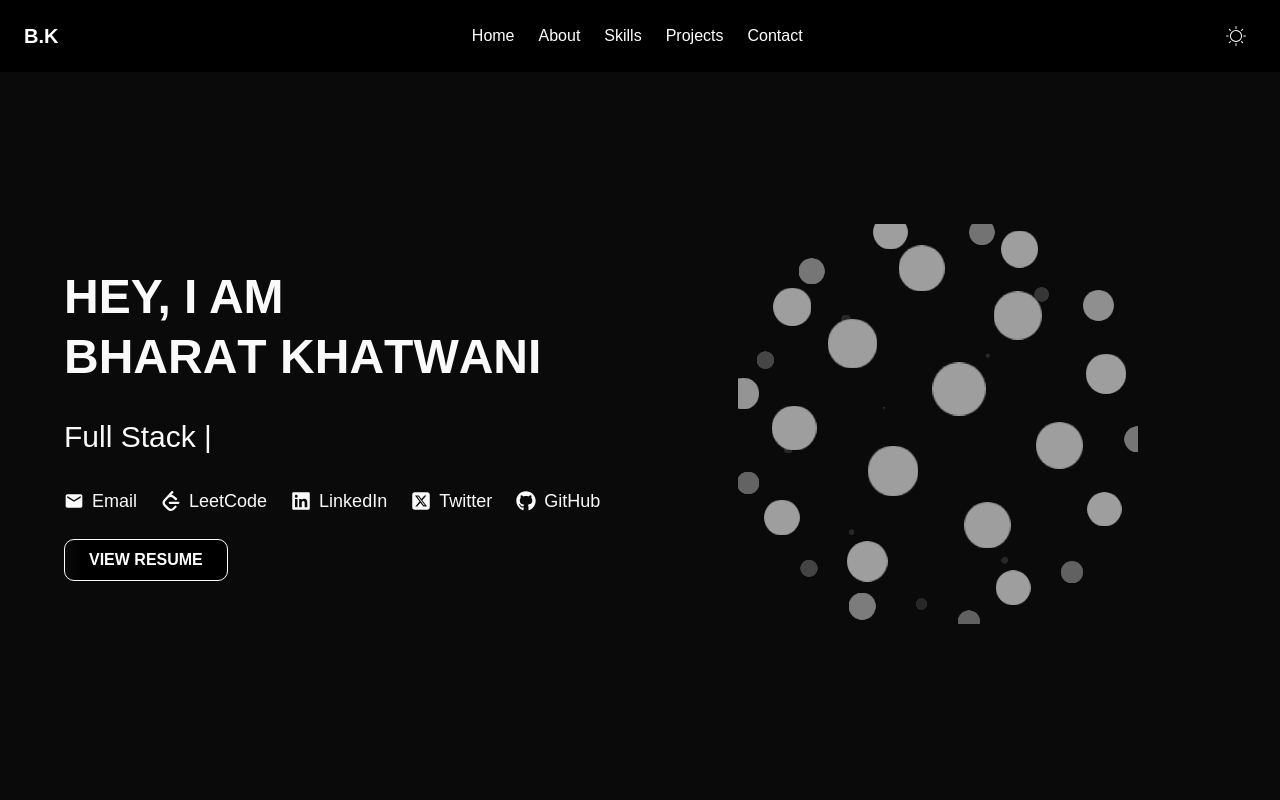
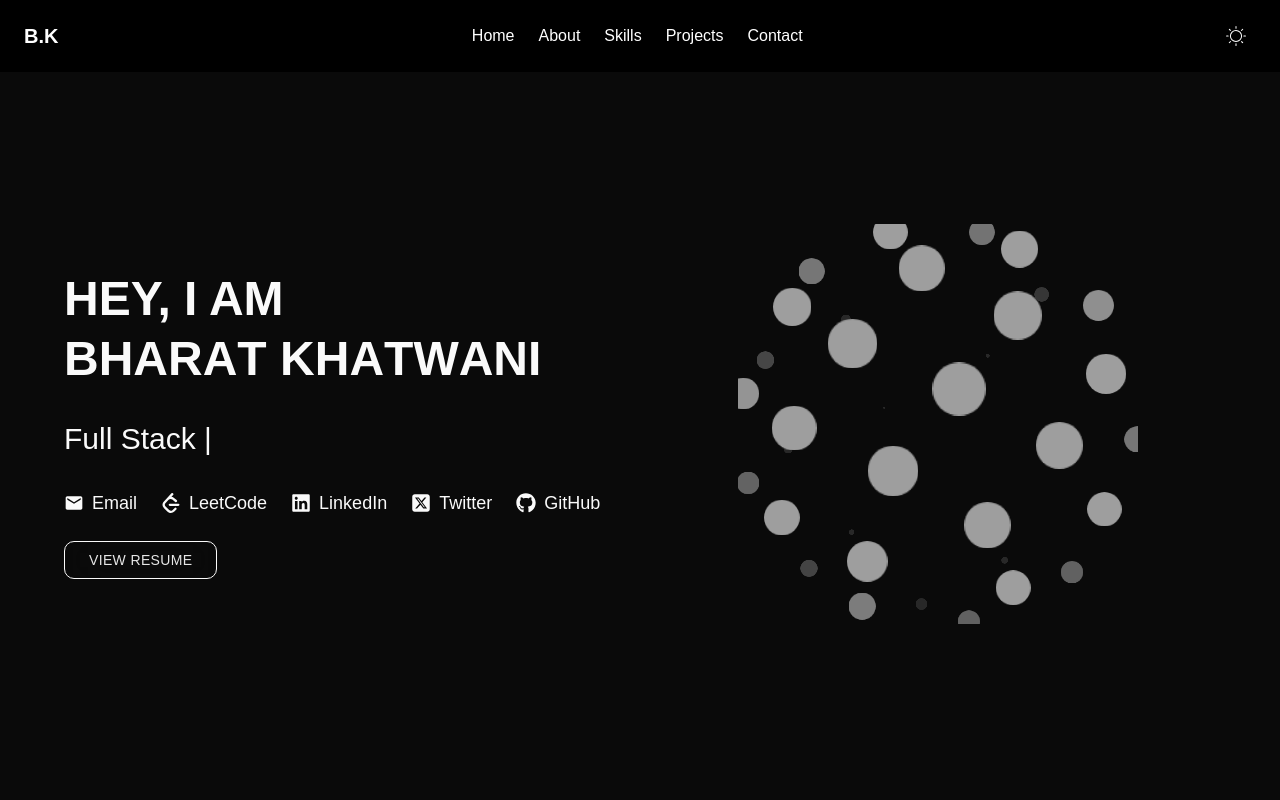
Before and after one commit to BharatKhatwani/NEW-Portfolio, a Next.js app: page / in a window 1280 px wide. Shown: the top 800 px of the page. Built offline with nearby package versions, Linux system fonts and the light colour scheme.

Commit message:
'fixed: all build error'

```diff
--- a/src/app/page.tsx
+++ b/src/app/page.tsx
@@ -1,4 +1,4 @@
-import Image from "next/image";
+
 import Home from "@/components/Home";
 
 
--- a/src/components/Contact.tsx
+++ b/src/components/Contact.tsx
@@ -40,9 +40,10 @@ export default function Contact() {
       } else {
         setStatus(data.message || '❌ Submission failed.');
       }
-    } catch (error) {
-      setStatus('❌ Network error. Try again later.');
-    }
+   } catch (error) {
+  console.error(error);
+  setStatus('❌ Network error. Try again later');
+}
   };
 
   return (
@@ -62,7 +63,7 @@ export default function Contact() {
 
         <form
           onSubmit={handleSubmit}
-          className="flex flex-col gap-6 bg-white dark:bg-zinc-900 p-8 rounded-2xl shadow-xl border dark:border-white/10"
+          className="flex flex-col gap-6 bg-white dark:bg-black p-8 rounded-2xl shadow-xl border dark:border-white/10"
         >
           <div className="flex flex-col gap-2">
             <label className="text-sm font-medium">Your Name</label>
--- a/src/components/Home.tsx
+++ b/src/components/Home.tsx
@@ -2,7 +2,7 @@
 
 import { TypeAnimation } from 'react-type-animation';
 import IconCloudDemo from './magicui/Icons';
-import { RainbowButton } from './magicui/rainbow-button';
+
 import { ShinyButton } from '@/components/magicui/shiny-button';
 import { TextAnimate } from '@/components/magicui/text-animate';
 import { FaLinkedin } from "react-icons/fa";
--- a/src/components/magicui/border-beam.tsx
+++ /dev/null
@@ -1,104 +0,0 @@
-"use client";
-
-import { cn } from "/lib/utils";
-import { motion, MotionStyle, Transition } from "motion/react";
-
-interface BorderBeamProps {
-  /**
-   * The size of the border beam.
-   */
-  size?: number;
-  /**
-   * The duration of the border beam.
-   */
-  duration?: number;
-  /**
-   * The delay of the border beam.
-   */
-  delay?: number;
-  /**
-   * The color of the border beam from.
-   */
-  colorFrom?: string;
-  /**
-   * The color of the border beam to.
-   */
-  colorTo?: string;
-  /**
-   * The motion transition of the border beam.
-   */
-  transition?: Transition;
-  /**
-   * The class name of the border beam.
-   */
-  className?: string;
-  /**
-   * The style of the border beam.
-   */
-  style?: React.CSSProperties;
-  /**
-   * Whether to reverse the animation direction.
-   */
-  reverse?: boolean;
-  /**
-   * The initial offset position (0-100).
-   */
-  initialOffset?: number;
-  /**
-   * The border width of the beam.
-   */
-  borderWidth?: number;
-}
-
-export const BorderBeam = ({
-  className,
-  size = 50,
-  delay = 0,
-  duration = 6,
-  colorFrom = "#ffaa40",
-  colorTo = "#9c40ff",
-  transition,
-  style,
-  reverse = false,
-  initialOffset = 0,
-  borderWidth = 1,
-}: BorderBeamProps) => {
-  return (
-    <div
-      className="pointer-events-none absolute inset-0 rounded-[inherit] border-transparent [mask-clip:padding-box,border-box] [mask-composite:intersect] [mask-image:linear-gradient(transparent,transparent),linear-gradient(#000,#000)] border-(length:--border-beam-width)"
-      style={{
-        "--border-beam-width": `${borderWidth}px`,
-      } as React.CSSProperties}
-    >
-      <motion.div
-        className={cn(
-          "absolute aspect-square",
-          "bg-gradient-to-l from-[var(--color-from)] via-[var(--color-to)] to-transparent",
-          className,
-        )}
-        style={
-          {
-            width: size,
-            offsetPath: `rect(0 auto auto 0 round ${size}px)`,
-            "--color-from": colorFrom,
-            "--color-to": colorTo,
-            ...style,
-          } as MotionStyle
-        }
-        initial={{ offsetDistance: `${initialOffset}%` }}
-        animate={{
-          offsetDistance: reverse
-            ? [`${100 - initialOffset}%`, `${-initialOffset}%`]
-            : [`${initialOffset}%`, `${100 + initialOffset}%`],
-        }}
-        transition={{
-          repeat: Infinity,
-          ease: "linear",
-          duration,
-          delay: -delay,
-          ...transition,
-        }}
-      />
-    </div>
-  );
-};
--- a/src/components/magicui/icon-cloud.tsx
+++ b/src/components/magicui/icon-cloud.tsx
@@ -24,7 +24,8 @@ function easeOutCubic(t: number): number {
 export function IconCloud({ icons, images }: IconCloudProps) {
   const canvasRef = useRef<HTMLCanvasElement>(null);
   const [iconPositions, setIconPositions] = useState<Icon[]>([]);
-  const [rotation, setRotation] = useState({ x: 0, y: 0 });
+const [rotation] = useState({ x: 0, y: 0 }); // or remove entirely if not needed
+
   const [isDragging, setIsDragging] = useState(false);
   const [lastMousePos, setLastMousePos] = useState({ x: 0, y: 0 });
   const [mousePos, setMousePos] = useState({ x: 0, y: 0 });
@@ -37,7 +38,8 @@ export function IconCloud({ icons, images }: IconCloudProps) {
     startTime: number;
     duration: number;
   } | null>(null);
-  const animationFrameRef = useRef<number>();
+  const animationFrameRef = useRef<number | null>(null); // ✅ Best fix
+
   const rotationRef = useRef(rotation);
   const iconCanvasesRef = useRef<HTMLCanvasElement[]>([]);
   const imagesLoadedRef = useRef<boolean[]>([]);
--- a/src/components/magicui/shiny-button.tsx
+++ b/src/components/magicui/shiny-button.tsx
@@ -1,41 +1,56 @@
-"use client";
-
 import { cn } from "@/lib/utils";
-import { motion } from "framer-motion";
+import { motion, type MotionProps } from "framer-motion";
 import React from "react";
 
-export const ShinyButton = React.forwardRef<
-  HTMLButtonElement,
-  React.HTMLProps<HTMLButtonElement>
->(({ children, className, ...props }, ref) => {
+interface ShinyButtonProps
+  extends Omit<React.HTMLAttributes<HTMLElement>, keyof MotionProps>,
+    MotionProps {
+  children: React.ReactNode;
+  className?: string;
+}
+
+export const ShinyButton = React.forwardRef<HTMLButtonElement, ShinyButtonProps>(
+  ({ children, className, ...props }, ref) => {
     return (
       <motion.button
         ref={ref}
+        whileTap={{
+          scale: 0.95,
+          transition: {
+            type: "spring",
+            stiffness: 200,
+            damping: 5,
+            mass: 0.5,
+          },
+        }}
         className={cn(
-        "relative px-6 py-2 rounded-lg border border-white text-white font-semibold overflow-hidden",
-        "bg-black hover:bg-neutral-900 transition-all duration-300",
+          "relative cursor-pointer rounded-lg px-6 py-2 font-medium backdrop-blur-xl border transition-shadow duration-300 ease-in-out hover:shadow dark:bg-[radial-gradient(circle_at_50%_0%,var(--primary)/10%_0%,transparent_60%)] dark:hover:shadow-[0_0_20px_var(--primary)/10%]",
           className
         )}
-      whileTap={{ scale: 0.96 }}
         {...props}
       >
-      {/* Button text */}
-      <span className="relative z-10">{children}</span>
-
-      {/* Shiny overlay animation */}
-      <motion.span
-        className="absolute inset-0 bg-gradient-to-r from-transparent via-white/20 to-transparent"
-        initial={{ x: "-100%" }}
-        animate={{ x: "100%" }}
-        transition={{
-          repeat: Infinity,
-          duration: 2,
-          ease: "easeInOut",
+        <span
+          className="relative block size-full text-sm uppercase tracking-wide text-[rgb(0,0,0,65%)] dark:font-light dark:text-[rgb(255,255,255,90%)]"
+          style={{
+            maskImage:
+              "linear-gradient(-75deg,var(--primary) calc(var(--x) + 20%),transparent calc(var(--x) + 30%),var(--primary) calc(var(--x) + 100%))",
           }}
-        style={{ zIndex: 1 }}
+        >
+          {children}
+        </span>
+        <span
+          style={{
+            mask: "linear-gradient(rgb(0,0,0), rgb(0,0,0)) content-box exclude,linear-gradient(rgb(0,0,0), rgb(0,0,0))",
+            WebkitMask:
+              "linear-gradient(rgb(0,0,0), rgb(0,0,0)) content-box exclude,linear-gradient(rgb(0,0,0), rgb(0,0,0))",
+            backgroundImage:
+              "linear-gradient(-75deg,var(--primary)/10% calc(var(--x)+20%),var(--primary)/50% calc(var(--x)+25%),var(--primary)/10% calc(var(--x)+100%))",
+          }}
+          className="absolute inset-0 z-10 block rounded-[inherit] p-px"
         />
       </motion.button>
     );
-});
+  }
+);
 
 ShinyButton.displayName = "ShinyButton";
--- a/src/components/ui/3d-card.tsx
+++ b/src/components/ui/3d-card.tsx
@@ -1,7 +1,6 @@
 "use client";
 
 import { cn } from "@/lib/utils";
-
 import React, {
   createContext,
   useState,
@@ -35,26 +34,22 @@ export const CardContainer = ({
     containerRef.current.style.transform = `rotateY(${x}deg) rotateX(${y}deg)`;
   };
 
-  const handleMouseEnter = (e: React.MouseEvent<HTMLDivElement>) => {
+  const handleMouseEnter = (_e: React.MouseEvent<HTMLDivElement>) => {
     setIsMouseEntered(true);
     if (!containerRef.current) return;
   };
 
-  const handleMouseLeave = (e: React.MouseEvent<HTMLDivElement>) => {
+  const handleMouseLeave = (_e: React.MouseEvent<HTMLDivElement>) => {
     if (!containerRef.current) return;
     setIsMouseEntered(false);
     containerRef.current.style.transform = `rotateY(0deg) rotateX(0deg)`;
   };
+
   return (
     <MouseEnterContext.Provider value={[isMouseEntered, setIsMouseEntered]}>
       <div
-        className={cn(
-         "py-20 flex items-center justify-center ",
-          containerClassName
-        )}
-        style={{
-          perspective: "1000px",
-        }}
+        className={cn("py-20 flex items-center justify-center", containerClassName)}
+        style={{ perspective: "1000px" }}
       >
         <div
           ref={containerRef}
@@ -62,12 +57,10 @@ export const CardContainer = ({
           onMouseMove={handleMouseMove}
           onMouseLeave={handleMouseLeave}
           className={cn(
-            "flex items-center justify-center relative  transition-all duration-200 ease-linear",
+            "flex items-center justify-center relative transition-all duration-200 ease-linear",
             className
           )}
-          style={{
-            transformStyle: "preserve-3d",
-          }}
+          style={{ transformStyle: "preserve-3d" }}
         >
           {children}
         </div>
@@ -86,7 +79,7 @@ export const CardBody = ({
   return (
     <div
       className={cn(
-        "h-96 w-96 [transform-style:preserve-3d]  [&>*]:[transform-style:preserve-3d]",
+        "h-96 w-96 [transform-style:preserve-3d] [&>*]:[transform-style:preserve-3d]",
         className
       )}
     >
@@ -116,15 +109,12 @@ export const CardItem = ({
   rotateX?: number | string;
   rotateY?: number | string;
   rotateZ?: number | string;
-  [key: string]: any;
+  [key: string]: unknown; // ✅ FIXED 'any'
 }) => {
   const ref = useRef<HTMLDivElement>(null);
   const [isMouseEntered] = useMouseEnter();
 
-  useEffect(() => {
-    handleAnimations();
-  }, [isMouseEntered]);
-
+  // ✅ Moved this above useEffect to avoid dependency warning
   const handleAnimations = () => {
     if (!ref.current) return;
     if (isMouseEntered) {
@@ -133,6 +123,10 @@ export const CardItem = ({
       ref.current.style.transform = `translateX(0px) translateY(0px) translateZ(0px) rotateX(0deg) rotateY(0deg) rotateZ(0deg)`;
     }
   };
+
+  useEffect(() => {
+    handleAnimations();
+  }, [isMouseEntered]);
 
   return (
     <Tag
@@ -145,7 +139,7 @@ export const CardItem = ({
   );
 };
 
-// Create a hook to use the context
+// ✅ Hook
 export const useMouseEnter = () => {
   const context = useContext(MouseEnterContext);
   if (context === undefined) {
```
Lines whose indentation alone changed are shown as unchanged.
